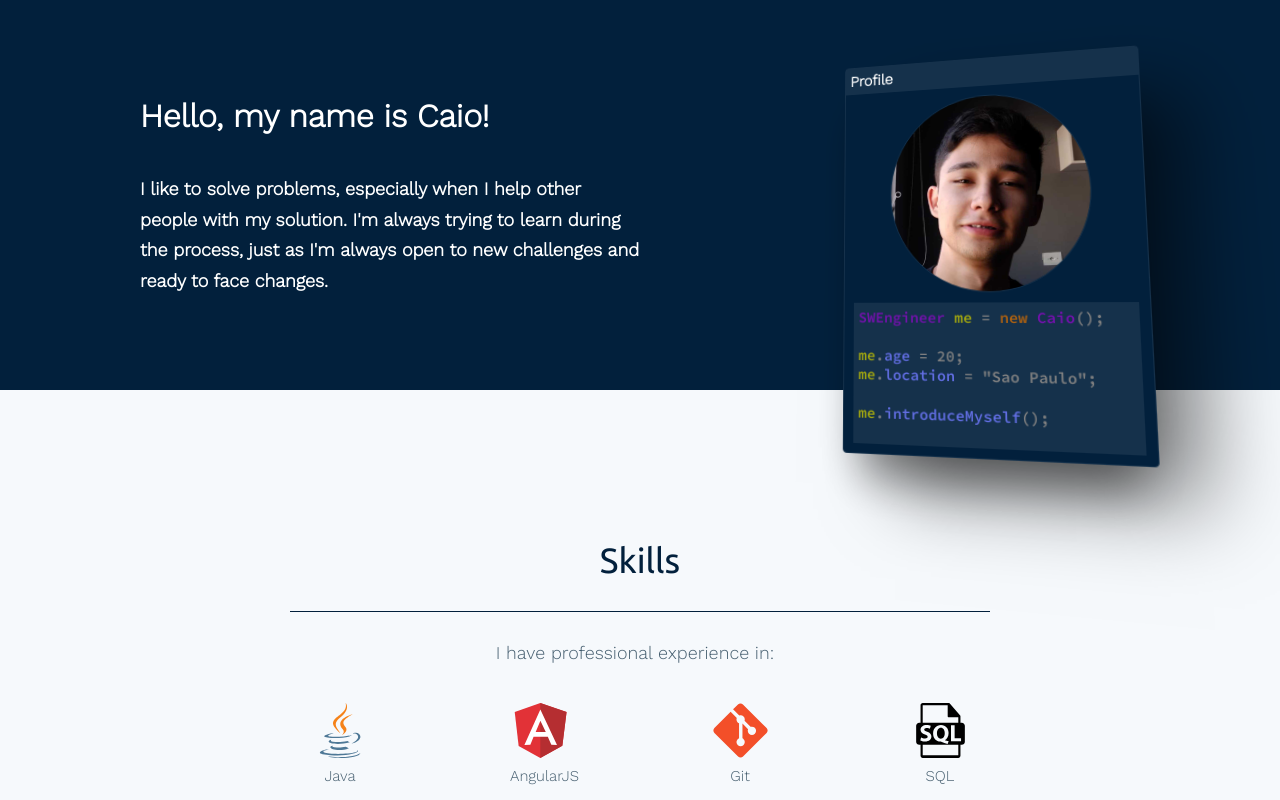
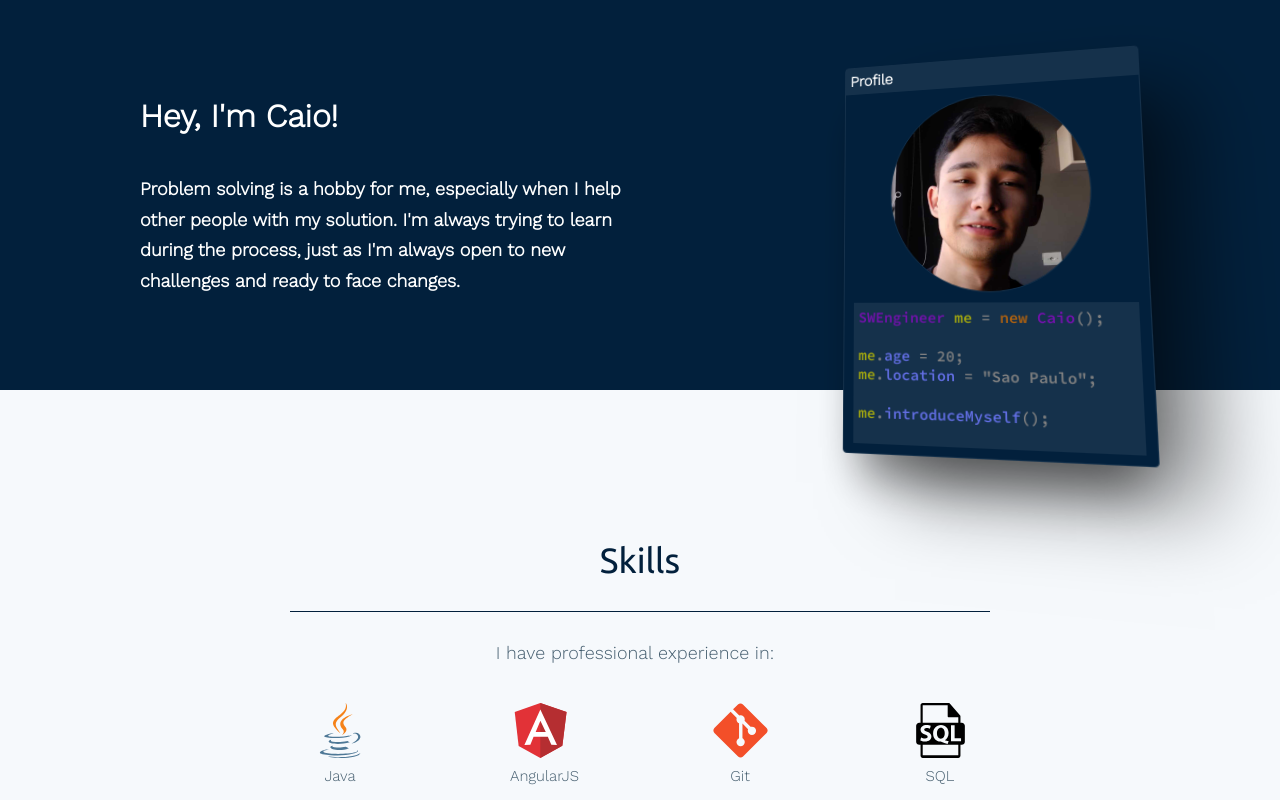
Before and after one commit to caio-k/caio-k.github.io, a React (Create React App) app: page / in a window 1280 px wide. Shown: the top 800 px of the page. Built offline with nearby package versions, Linux system fonts and the light colour scheme.

Commit message:
change on the text of the header

```diff
--- a/src/components/header.js
+++ b/src/components/header.js
@@ -6,9 +6,9 @@ function Header() {
   return (
     <header>
       <div className="header-first-part">
-        <h1>Hello, my name is <span>Caio</span>!</h1>
-        <p>I like to solve problems, especially when I help other people with my solution. I'm always trying to learn
-          during the process, just as I'm always open to new challenges and ready to face changes.</p>
+        <h1>Hey, I'm Caio!</h1>
+        <p>Problem solving is a hobby for me, especially when I help other people with my solution. I'm always trying to
+          learn during the process, just as I'm always open to new challenges and ready to face changes.</p>
       </div>
       <div className="header-second-part">
         <div className="header-info-box">
```
